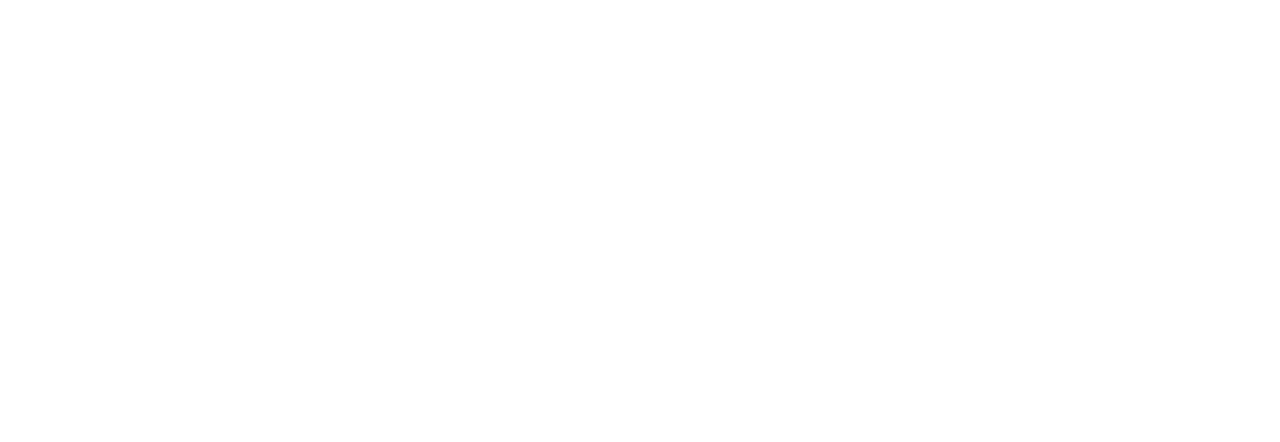
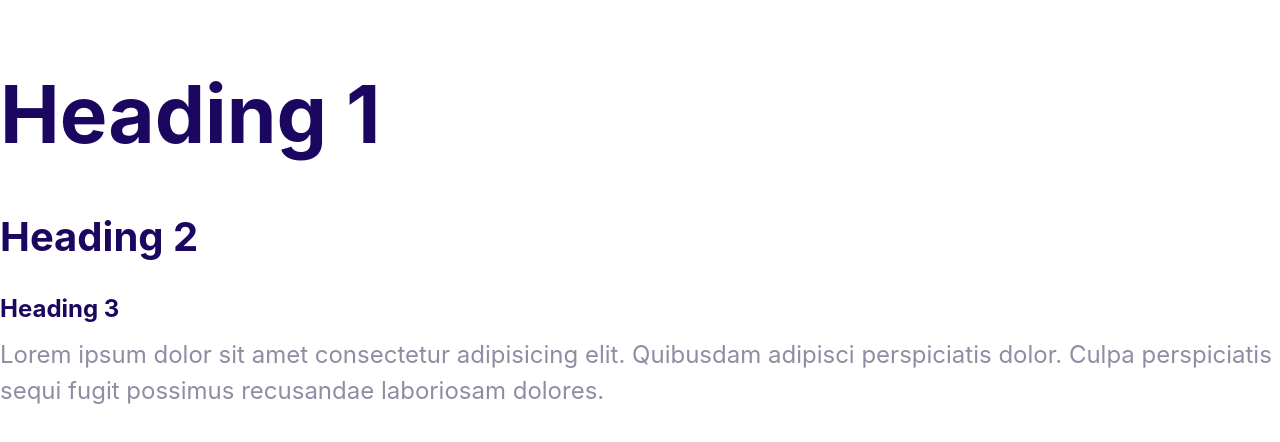
Before and after one commit to Paulgorithms/moshify, a plain HTML site: page index.html in a window 1280 px wide. Drawn offline with Linux system fonts and the light colour scheme.

Commit message:
Define the styles for the fonts.

```diff
--- a/css/styles.css
+++ b/css/styles.css
@@ -2,4 +2,57 @@
   --color-primiary: #2584ff;
   --color-secondary: #00d9ff;
   --color-accent: #ff3400;
+  --color-heading: #1b0760;
+  --color-body: #918ca4;
 }
+
+html {
+  /* 62.5% of 16px = 10px */
+  font-size: 62.5%
+}
+
+body {
+  font-family: Inter, Arial, Arial, Helvetica, sans-serif;
+  font-size: 2.4rem;
+  line-height: 1.5;
+  color: var(--color-body);
+}
+
+h1, h2, h3 {
+  color: var(--color-heading);
+  margin-bottom: 1rem;
+}
+
+h1 {
+  font-size: 7rem;
+}
+
+h2 {
+  font-size: 4rem;
+}
+
+h3 {
+  font-size: 3rem;
+}
+
+p {
+  margin-top: 0;
+}
+
+@media screen and (min-width: 1024px) {
+  body {
+    font: 1.8rem;
+  }
+
+  h1 {
+    font-size: 8rem;
+  }
+
+  h2 {
+    font-size: 4rem
+  }
+
+  h3 {
+    font-size: 2.4rem;
+  }
+}
--- a/index.html
+++ b/index.html
@@ -7,5 +7,14 @@
     <link rel="stylesheet" href="css/normalize.css" />
     <link rel="stylesheet" href="css/styles.css" />
   </head>
-  <body></body>
+  <body>
+    <h1>Heading 1</h1>
+    <h2>Heading 2</h2>
+    <h3>Heading 3</h3>
+    <p>
+      Lorem ipsum dolor sit amet consectetur adipisicing elit. Quibusdam
+      adipisci perspiciatis dolor. Culpa perspiciatis sequi fugit possimus
+      recusandae laboriosam dolores.
+    </p>
+  </body>
 </html>
```
